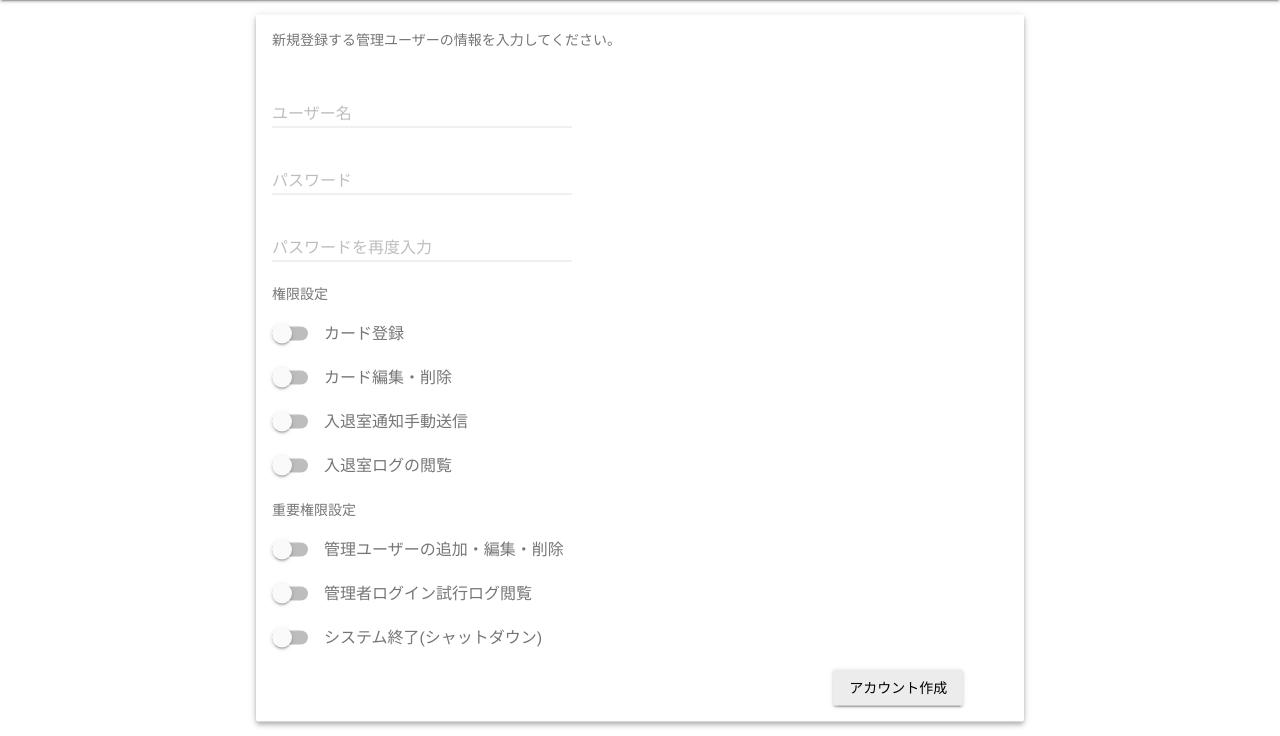
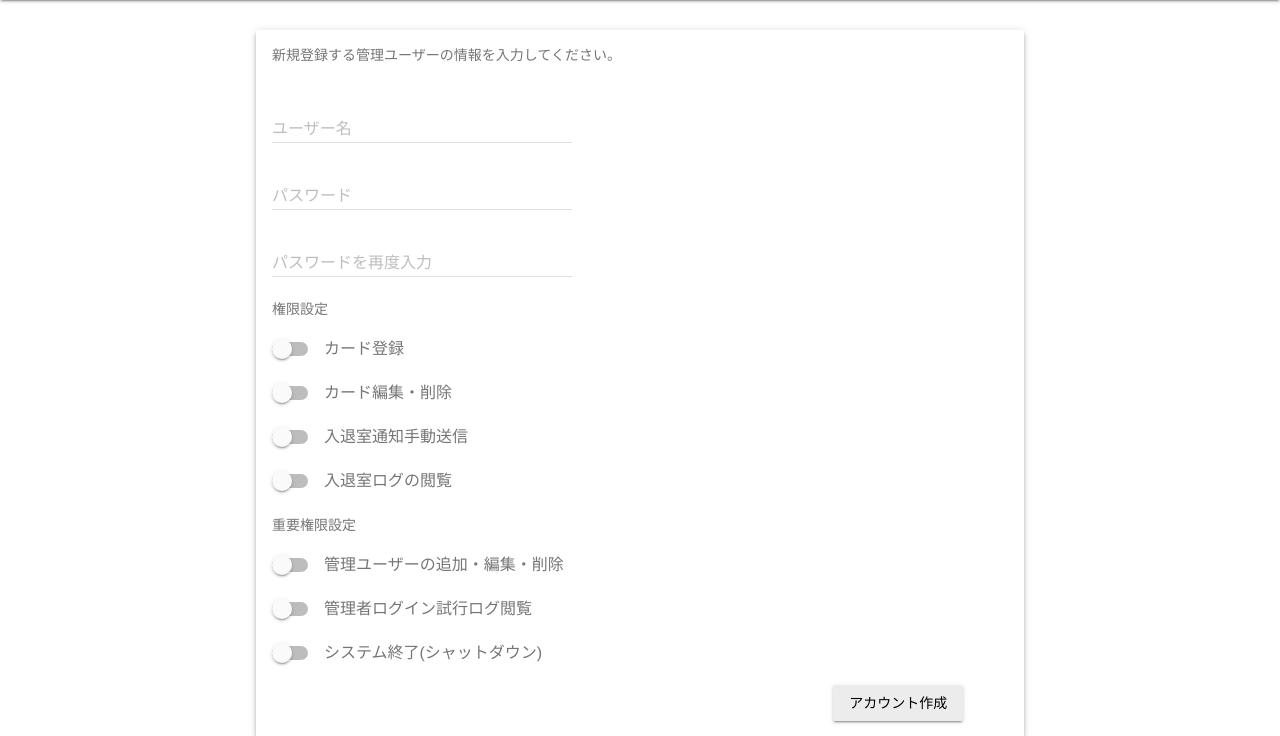
Before and after one commit to job3-14/EEmgmt, a PHP site: page /adminuser/adduser.php in a window 1280 px wide. Shown: the part 64-800 px from the top of the page. Run offline with PHP 8.4, Linux system fonts and the light colour scheme; the visitor is signed in with stand-in values (Sample User, id 1).

Commit message:
css更新

```diff
--- a/Docker/x64/apache2/www/custom.css
+++ b/Docker/x64/apache2/www/custom.css
@@ -27,11 +27,8 @@
 }
 
 .c-add-card{
-  position: absolute;
-  top: 50%;
-  left: 50%;
-  transform: translateY(-50%) translateX(-50%);
   width: 60%;
+  margin: 30px auto;  //中央寄せ
 }
 
 .c-switch{
```
